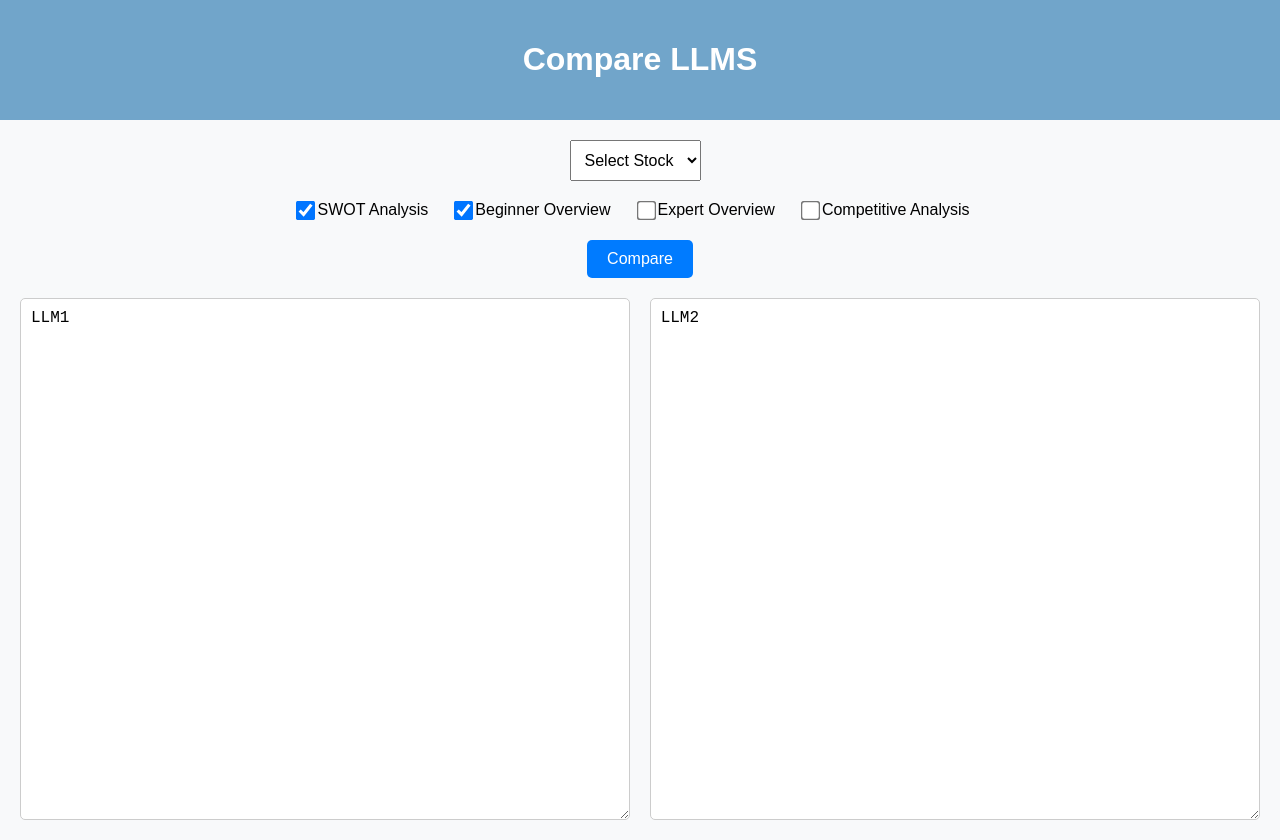
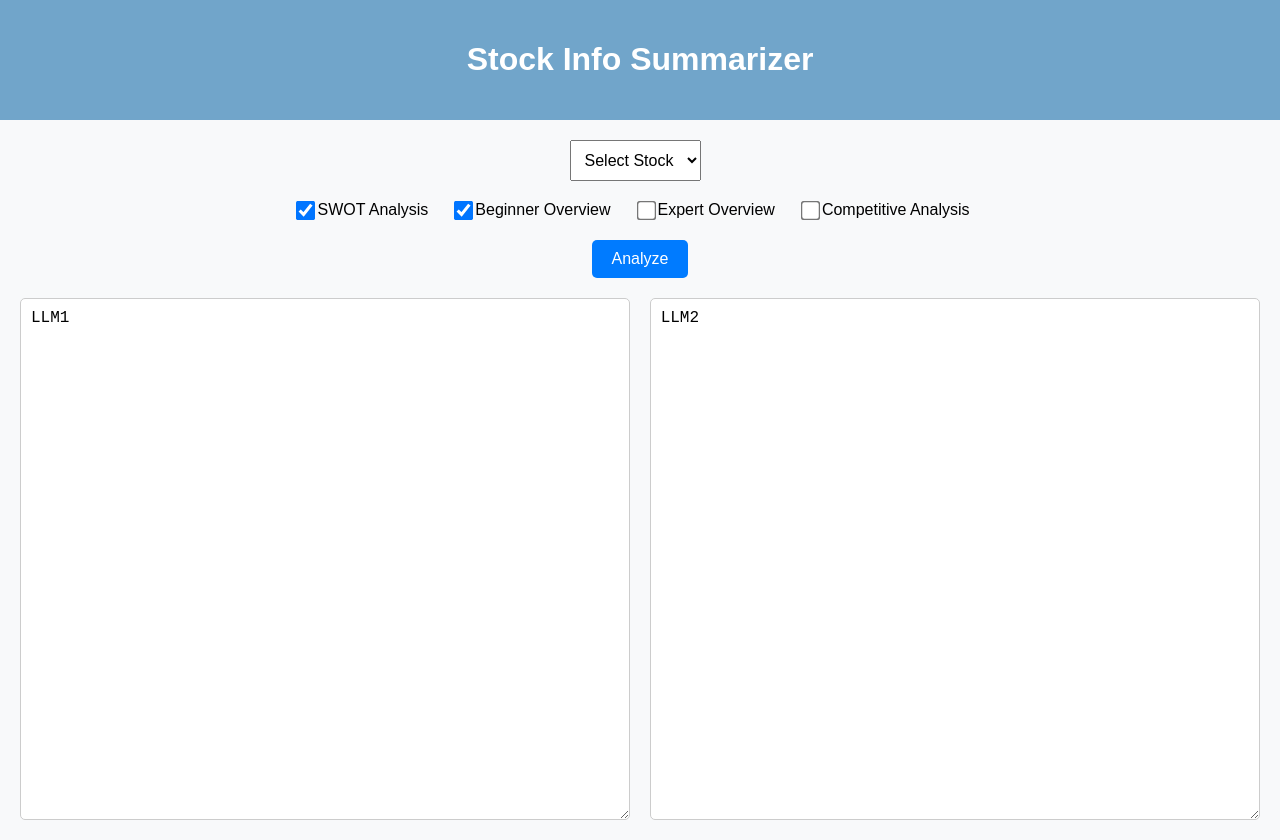
Before and after one commit to kavyasrit1905/CS6675_team10_stock_summarizer, a React (Create React App) app: page / in a window 1280 px wide. Built offline with nearby package versions, Linux system fonts and the light colour scheme.

Commit message:
Added title

```diff
--- a/src/CompareLLMSPage.js
+++ b/src/CompareLLMSPage.js
@@ -46,7 +46,7 @@ const CompareLLMSPage = () => {
   return (
     <div className="compare-llms-page">
       <header className="header">
-        <h1>Compare LLMS</h1>
+        <h1>Stock Info Summarizer</h1>
       </header>
       <div className="content">
         <div className="dropdown-container">
@@ -97,7 +97,7 @@ const CompareLLMSPage = () => {
             Competitive Analysis
           </label>
         </div>
-        <button onClick={handleCompareClick}>Compare</button>
+        <button onClick={handleCompareClick}>Analyze</button>
         {isLoading && <div className="loading">Loading...</div>}
         <div className="llms-container">
           <textarea
```
